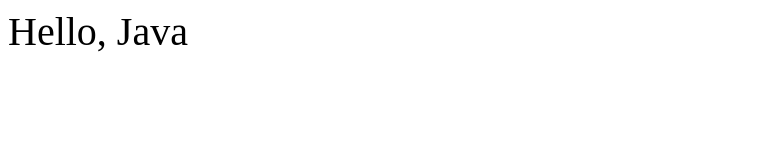
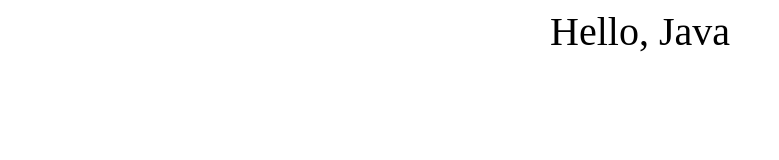
Before and after one commit to Java49MaksimIsrailov/html-css-javascript-introduction, a plain HTML site: page HW1/homework1.html in a window 1280 px wide. Shown: the whole page, without its empty margins (0-779 px from the left). Drawn offline with Linux system fonts and the light colour scheme.

Commit message:
initial code HW1

```diff
--- a/HW1/homework1.html
+++ b/HW1/homework1.html
@@ -7,6 +7,6 @@
     <title>Document</title>
 </head>
 <body>
-       <label style="font-size: 40px;display: ; text-align: center;">Hello, Java</label>
+       <label style="font-size: 40px;display: block; text-align: center;">Hello, Java</label>
 </body>
 </html>
```
